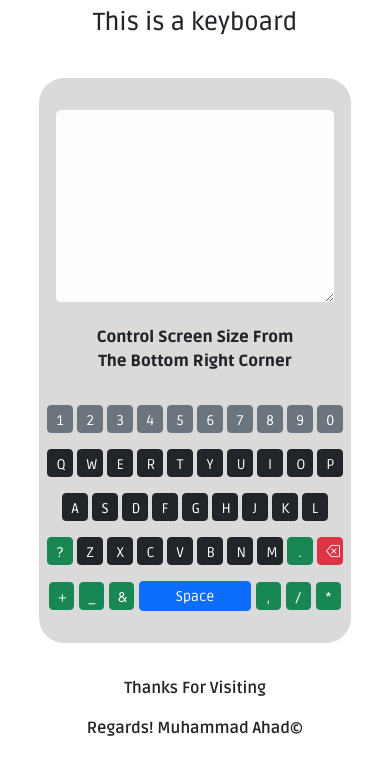
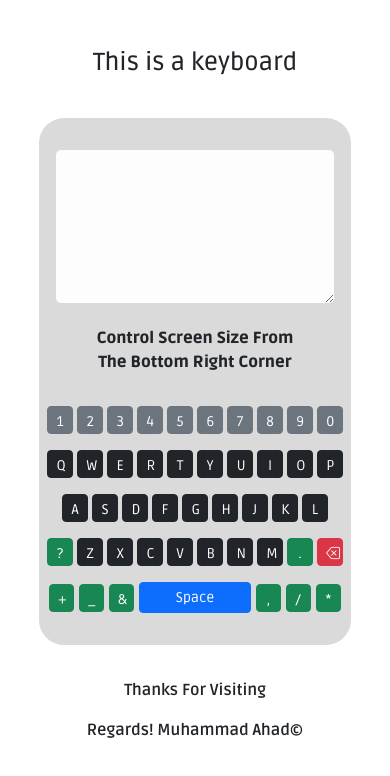
Before and after one commit to ahadsts9901/keyboard, a plain HTML site: page index.html in a window 390 px wide. Drawn offline with nearby package versions, Linux system fonts and the light colour scheme.

Commit message:
padding and screen size done

```diff
--- a/main.css
+++ b/main.css
@@ -77,7 +77,7 @@ rowsmall{
 @media (max-width: 900px) {
 
     body{
-        padding: 0.5em;
+        padding: 3em 0.5em;
         display: flex;
         flex-direction: column;
         justify-content: center;
@@ -103,7 +103,7 @@ rowsmall{
         border-radius: 5px;
         padding: 0.5em;
         width: 14.5em;
-        height: 10em;
+        height: 8em;
         font-size: 1.2em;
         font-weight: 600;
     }
```
